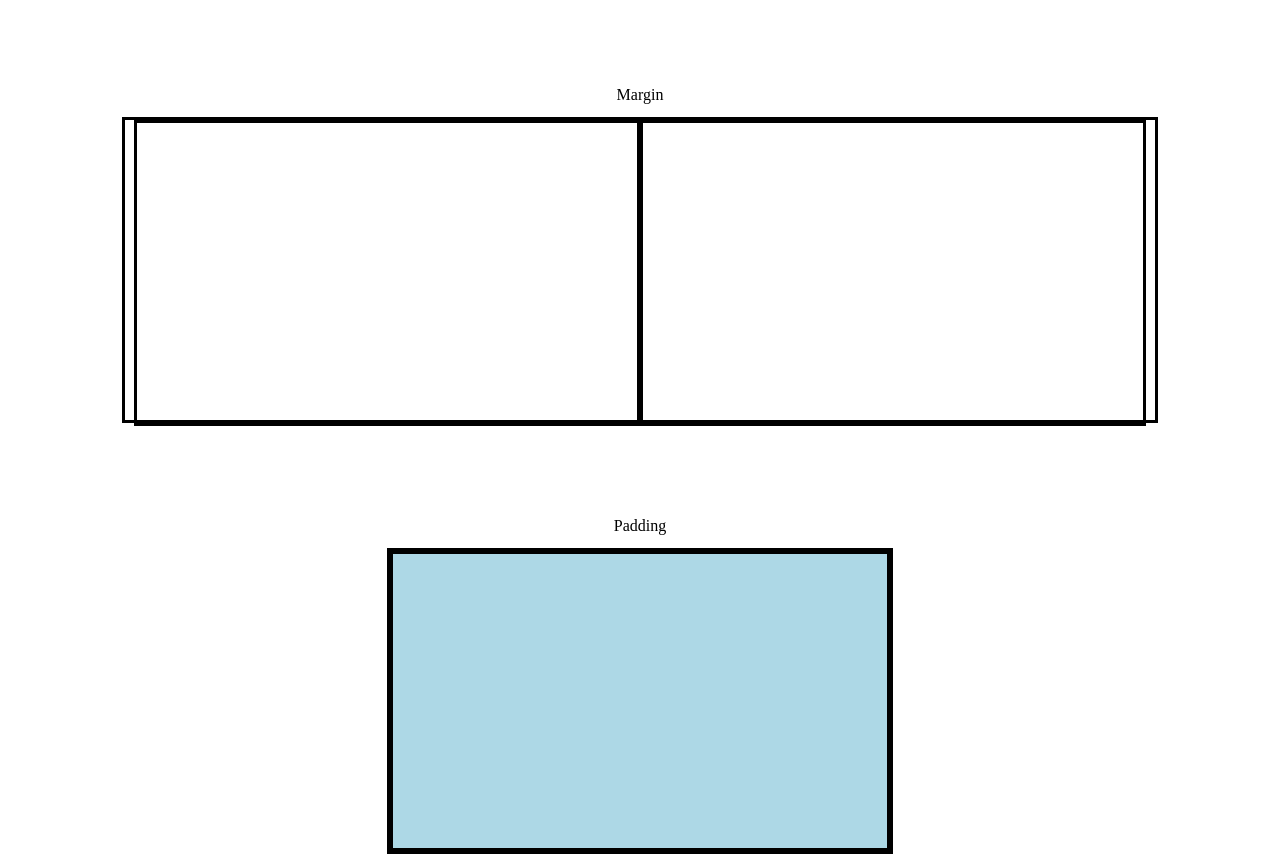
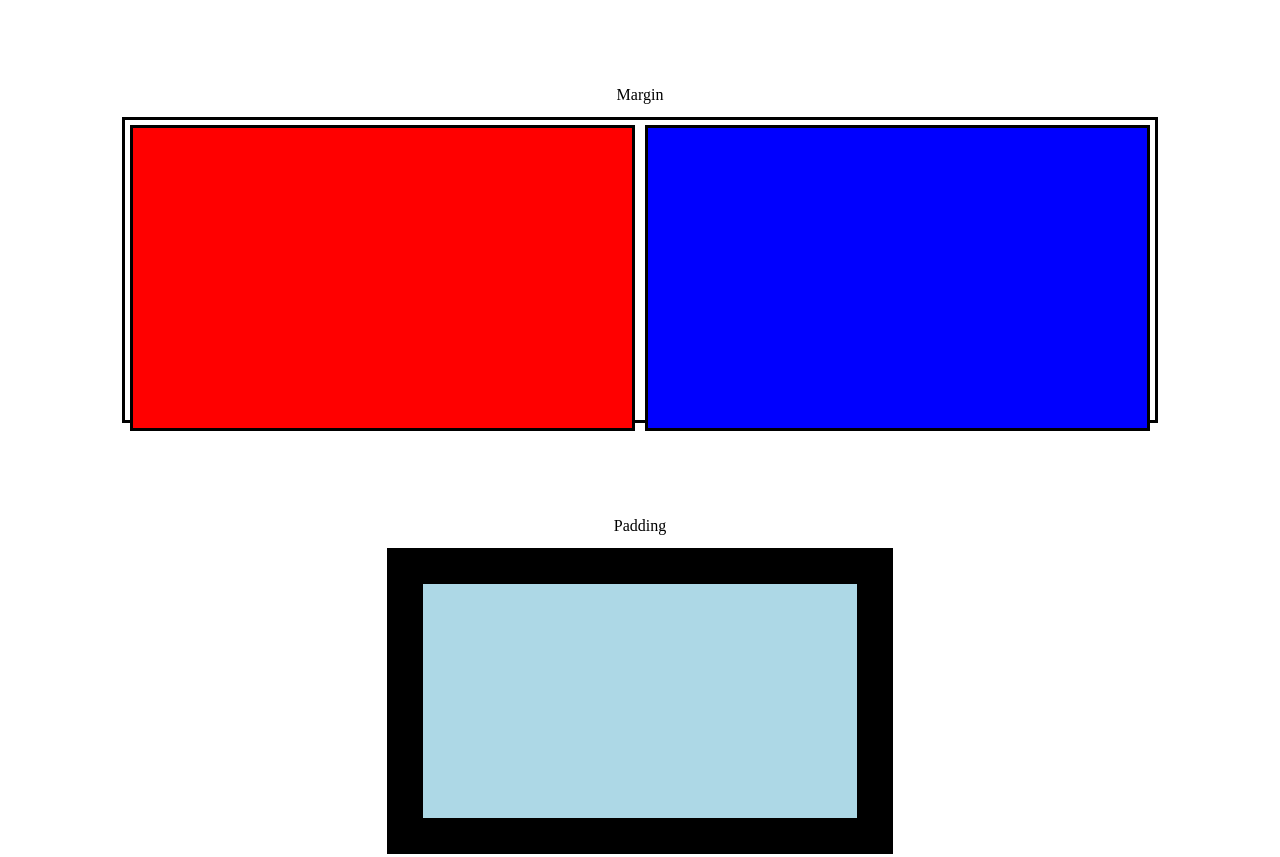
Before and after one commit to fullstack-decal-fa22/hw2-chandrabharat, a plain HTML site: page index.html in a window 1280 px wide. Shown: the part 2480-3337 px from the top of the page. Drawn offline with Linux system fonts and the light colour scheme.

Commit message:
margin and padding complete

```diff
--- a/index.html
+++ b/index.html
@@ -54,8 +54,8 @@
 
     <h2>Margin</h2>
     <div class="margin-container">
-      <div class="flag"></div>
-      <div class="flag"></div>
+      <div class="flag flag1"></div>
+      <div class="flag flag2"></div>
     </div>
 
     <h2>Padding</h2>
--- a/styles.css
+++ b/styles.css
@@ -185,11 +185,13 @@ h2 {
 .flag1 {
   background-color: red;
   /* TODO */
+  margin:5px;
 }
 
 .flag2 {
   background-color: blue;
   /* TODO */
+  margin:5px;
 }
 /* For padding practice */
 .padding-container {
@@ -197,4 +199,5 @@ h2 {
   background-color: lightblue;
   background-clip: content-box, padding-box;
   /* TODO */
+  padding: 30px;
 }
```
